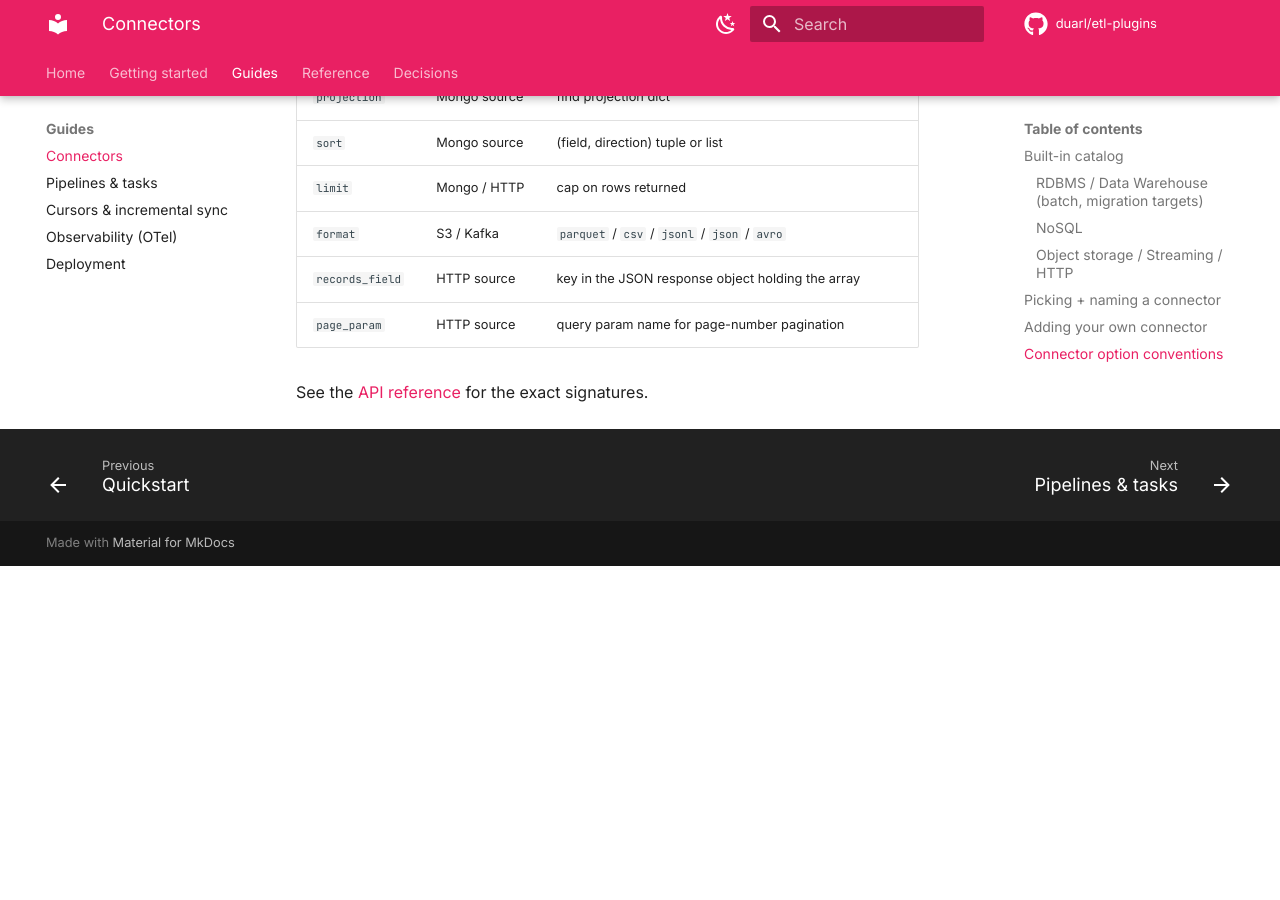
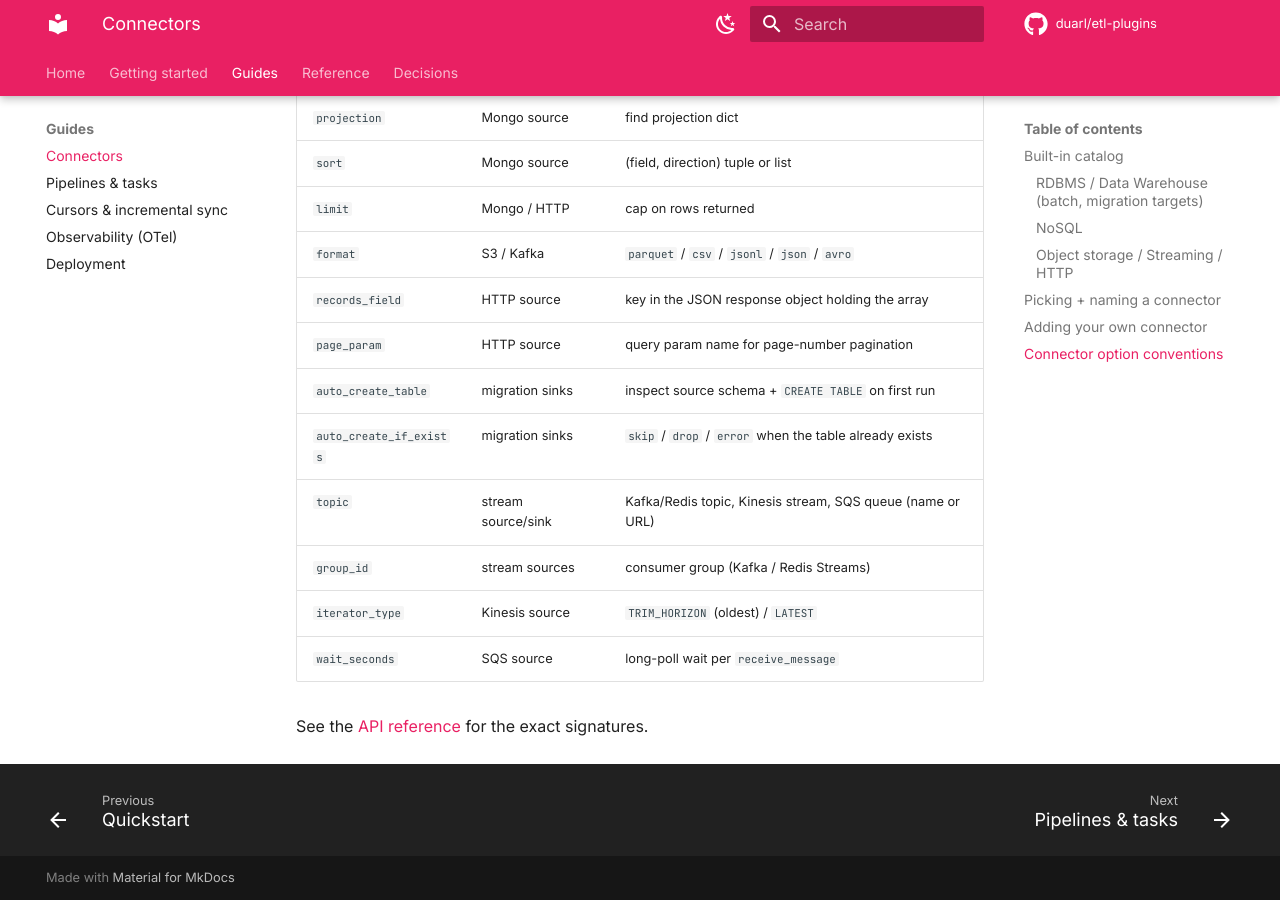
Before and after one commit to genebir/anyduct, an MkDocs documentation site: the page built from docs/guides/connectors.md, in a window 1280 px wide and 900 px high, scrolled down 3939 px. Built offline with MkDocs 1.6.1 and Material for MkDocs 9.7.7, drawn with Linux system fonts in a browser that asks for light colours; comment, search, counter and statistics services are not loaded; before the commit the page ends 4505 px from its top, so only the background shows below that.

Commit message:
docs: connectors 옵션 conventions(stream/auto_create) + CLAUDE.md AGO→AGS 마일스톤 [Phase AGS]
옵션 표에 auto_create_table/auto_create_if_exists + 스트림 옵션(topic/
group_id/iterator_type/wait_seconds) 추가. CLAUDE.md §5에 커넥터 spree
마감(lock-in 매트릭스/examples 2종/문서) 마일스톤 정리. 코드 변화 0.

Co-Authored-By: Claude Opus 4.8 (1M context) <noreply@anthropic.com>

```diff
--- a/docs/guides/connectors.md
+++ b/docs/guides/connectors.md
@@ -131,6 +131,12 @@ Across the built-ins, these option names are reserved:
 | `format` | S3 / Kafka | `parquet` / `csv` / `jsonl` / `json` / `avro` |
 | `records_field` | HTTP source | key in the JSON response object holding the array |
 | `page_param` | HTTP source | query param name for page-number pagination |
+| `auto_create_table` | migration sinks | inspect source schema + `CREATE TABLE` on first run |
+| `auto_create_if_exists` | migration sinks | `skip` / `drop` / `error` when the table already exists |
+| `topic` | stream source/sink | Kafka/Redis topic, Kinesis stream, SQS queue (name or URL) |
+| `group_id` | stream sources | consumer group (Kafka / Redis Streams) |
+| `iterator_type` | Kinesis source | `TRIM_HORIZON` (oldest) / `LATEST` |
+| `wait_seconds` | SQS source | long-poll wait per `receive_message` |
 
 See the [API reference](../reference/connectors.md) for the exact
 signatures.
```
Also changed, not shown: CLAUDE.md (+7 -1 lines).
